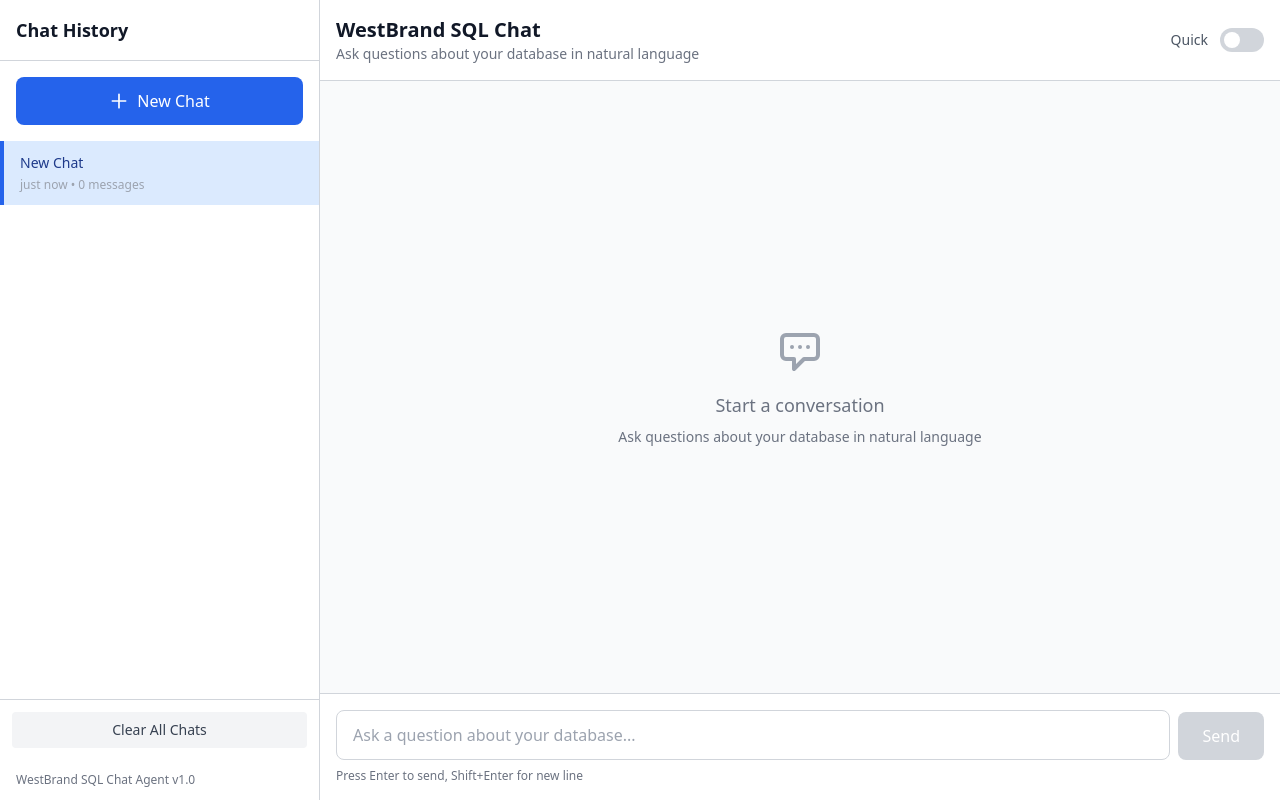
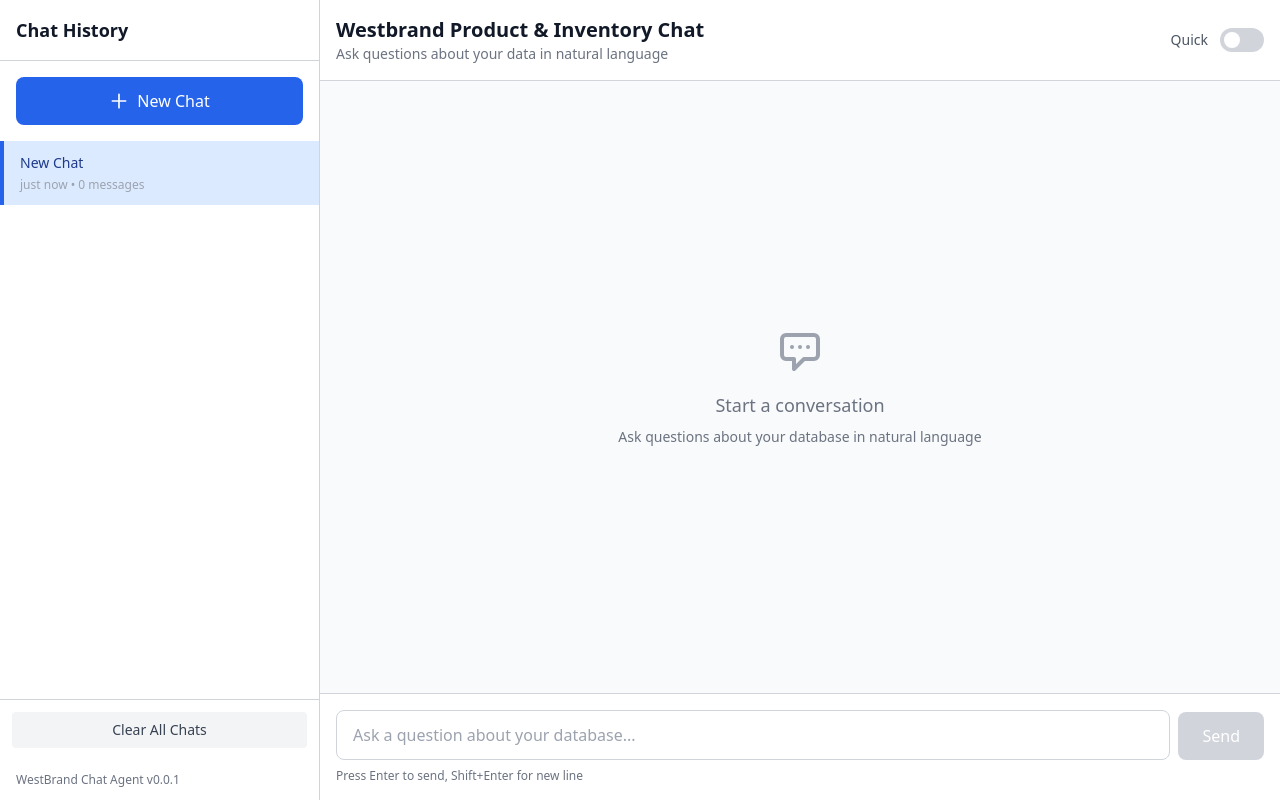
Before and after one commit to JonoReshef/SQL-Agent, a Next.js app in the folder frontend/: page /chat in a window 1280 px wide. Built offline with nearby package versions, Linux system fonts and the light colour scheme.

Commit message:
Updated some of the branding

```diff
--- a/frontend/app/layout.tsx
+++ b/frontend/app/layout.tsx
@@ -2,8 +2,9 @@
 import './globals.css';
 
 export const metadata: Metadata = {
-  title: 'WestBrand SQL Chat',
-  description: 'Natural language interface to WestBrand database',
+  title: 'Westbrand Product & Inventory Chat',
+  description:
+    'Natural language interface to Westbrand product and inventory data',
 };
 
 export default function RootLayout({
--- a/frontend/components/ChatInterface.tsx
+++ b/frontend/components/ChatInterface.tsx
@@ -173,10 +173,10 @@
             </button>
             <div>
               <h1 className='text-xl font-semibold text-gray-900'>
-                WestBrand SQL Chat
+                Westbrand Product & Inventory Chat
               </h1>
               <p className='text-sm text-gray-500'>
-                Ask questions about your database in natural language
+                Ask questions about your data in natural language
               </p>
             </div>
           </div>
--- a/frontend/components/ChatSidebar.tsx
+++ b/frontend/components/ChatSidebar.tsx
@@ -167,7 +167,7 @@
             </div>
           )}
           <div className='px-4 py-3 text-xs text-gray-500'>
-            WestBrand SQL Chat Agent v1.0
+            WestBrand Chat Agent v0.0.1
           </div>
         </div>
       </div>
```
